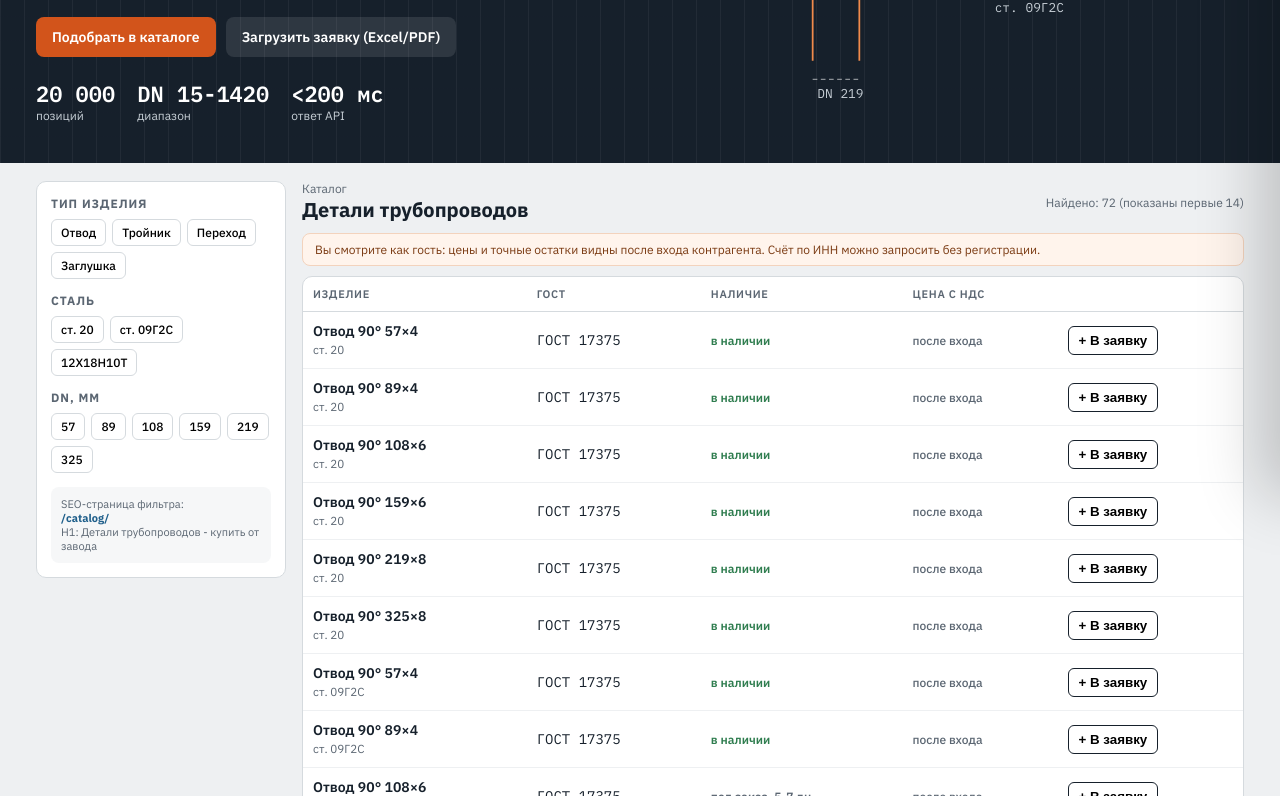
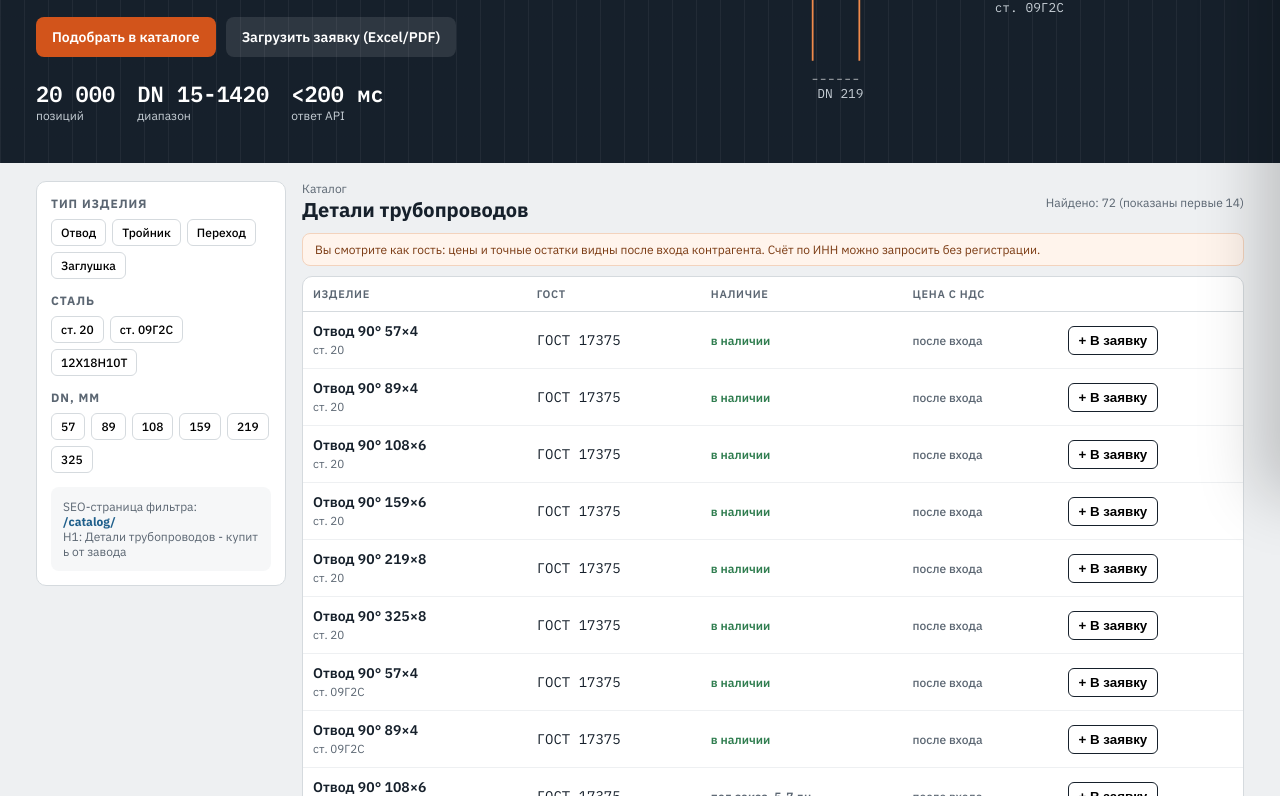
Before and after one commit to didigood0401/b2b-truby-demo, a plain HTML site: page index.html in a window 1280 px wide. Shown: the part 304-1100 px from the top of the page. Drawn offline with Linux system fonts and the light colour scheme.

Commit message:
readability fixes

```diff
--- a/index.html
+++ b/index.html
@@ -48,7 +48,7 @@ main{max-width:1240px;margin:auto;padding:18px 16px 60px;display:grid;grid-templ
 .pills{display:flex;flex-wrap:wrap;gap:6px}
 .pill{border:1px solid var(--line);background:#fff;border-radius:6px;padding:5px 9px;font:500 12px "IBM Plex Sans";cursor:pointer}
 .pill.on{background:var(--ink);color:#fff;border-color:var(--ink)}
-.seo{margin-top:14px;padding:10px;background:#f6f7f8;border-radius:8px;font-size:11px;color:var(--mut);word-break:break-all}
+.seo{margin-top:14px;padding:12px;background:#f6f7f8;border-radius:8px;font-size:12px;color:var(--mut);word-break:break-all}
 .seo b{color:var(--acc2)}
 .top2{display:flex;justify-content:space-between;align-items:center;margin-bottom:10px;gap:10px;flex-wrap:wrap}
 .top2 h2{font-size:20px}
```
